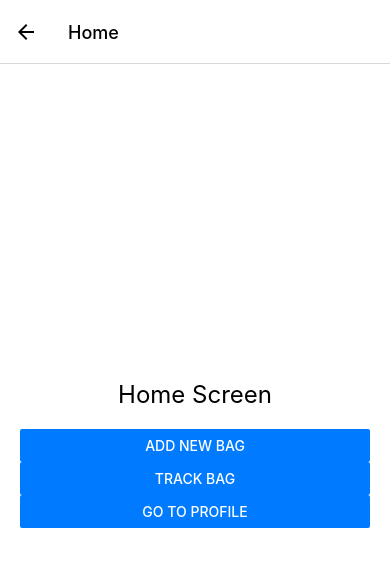
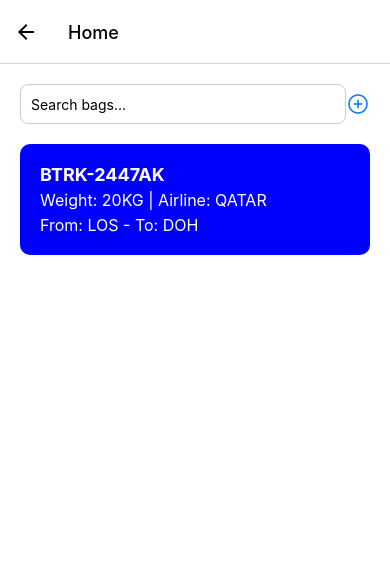
Before and after one commit to papingothegamer/bag-trak, a React Native app: screen /Home in a window 390 px wide. Shown: the top 566 px of the page. Built offline with nearby package versions, Linux system fonts and the light colour scheme.

Commit message:
new home screen

```diff
--- a/screens/AddBagScreen.js
+++ b/screens/AddBagScreen.js
@@ -1,7 +1,7 @@
 import React, { useState, useEffect } from 'react';
 import { View, Text, TextInput, Button, StyleSheet, Alert, Dimensions } from 'react-native';
 import { BarCodeScanner } from 'expo-barcode-scanner';
-import { useTheme } from '../components/ThemeContext'; // Import useTheme
+import { useTheme } from '../components/ThemeContext';
 
 const generateTrackingCode = (airportCode) => {
   const randomNumber = Math.floor(100000 + Math.random() * 900000); // Generates a 6-digit number
--- a/screens/HomeScreen.js
+++ b/screens/HomeScreen.js
@@ -1,28 +1,56 @@
-import React from 'react';
-import { View, Text, Button, StyleSheet } from 'react-native';
+import React, { useState } from 'react';
+import { View, TextInput, TouchableOpacity, StyleSheet } from 'react-native';
 import { useTheme } from '../components/ThemeContext'; // Import useTheme
+import LiveBagScreen from './LiveBagScreen'; // Import LiveBagScreen
+import { Ionicons } from '@expo/vector-icons'; // Importing Ionicons for the plus sign
 
 const HomeScreen = ({ navigation }) => {
   const { theme } = useTheme(); // Access theme
+  const isDarkMode = theme.dark;
+  const [bags, setBags] = useState([
+    {
+      id: 'BTRK-2447AK',
+      weight: '20KG',
+      airline: 'QATAR',
+      from: 'LOS',
+      to: 'DOH',
+      flightTime: '3h05min',
+    },
+    // Add more initial bag objects if needed or start with an empty array.
+  ]);
+
+  const stopTracking = (id) => {
+    const updatedBags = bags.filter(bag => bag.id !== id);
+    setBags(updatedBags);
+  };
+
+  const deleteBag = (id) => {
+    const updatedBags = bags.filter(bag => bag.id !== id);
+    setBags(updatedBags);
+  };
 
   return (
     <View style={[styles.container, { backgroundColor: theme.colors.background }]}>
-      <Text style={[styles.title, { color: theme.colors.text }]}>Home Screen</Text>
-      <Button
-        title="Add New Bag"
-        onPress={() => navigation.navigate('AddBag')}
-        color={theme.colors.primary}
-      />
-      <Button
-        title="Track Bag"
-        onPress={() => navigation.navigate('TrackBag')}
-        color={theme.colors.primary}
-      />
-      <Button
-        title="Go to Profile"
-        onPress={() => navigation.navigate('Profile')}
-        color={theme.colors.primary}
-      />
+      <View style={styles.header}>
+        <TextInput
+          placeholder="Search bags..."
+          style={[
+            styles.input,
+            { borderColor: isDarkMode ? '#333' : '#ccc', color: isDarkMode ? '#fff' : '#000' },
+          ]}
+        />
+        <TouchableOpacity onPress={() => navigation.navigate('AddBag')}>
+          <Ionicons name="add-circle-outline" size={24} color={theme.colors.primary} />
+        </TouchableOpacity>
+      </View>
+
+      {bags.length > 0 && (
+        <LiveBagScreen
+          bags={bags}
+          onStopTracking={stopTracking}
+          onDeleteBag={deleteBag}
+        />
+      )}
     </View>
   );
 };
@@ -30,13 +58,20 @@ const HomeScreen = ({ navigation }) => {
 const styles = StyleSheet.create({
   container: {
     flex: 1,
-    justifyContent: 'center',
     padding: 20,
   },
-  title: {
-    fontSize: 24,
+  header: {
+    flexDirection: 'row',
+    justifyContent: 'space-between',
+    alignItems: 'center',
     marginBottom: 20,
-    textAlign: 'center',
+  },
+  input: {
+    flex: 1,
+    height: 40,
+    borderWidth: 1,
+    paddingHorizontal: 10,
+    borderRadius: 8,
   },
 });
 
--- /dev/null
+++ b/screens/LiveBagScreen.js
@@ -0,0 +1,88 @@
+import React, { useState } from 'react';
+import { View, Text, TouchableOpacity, StyleSheet, FlatList, Alert, TextInput } from 'react-native';
+
+const LiveBagScreen = ({ bags, onStopTracking, onDeleteBag }) => {
+  const [expandedBagId, setExpandedBagId] = useState(null);
+
+  const toggleExpand = (id) => {
+    setExpandedBagId(expandedBagId === id ? null : id);
+  };
+
+  return (
+    <View style={styles.container}>
+      {bags.map(bag => (
+        <TouchableOpacity key={bag.id} onPress={() => toggleExpand(bag.id)} style={styles.bagCard}>
+          <Text style={styles.bagId}>{bag.id}</Text>
+          <Text style={styles.bagDetails}>Weight: {bag.weight} | Airline: {bag.airline}</Text>
+          <Text style={styles.bagDetails}>From: {bag.from} - To: {bag.to}</Text>
+
+          {expandedBagId === bag.id && (
+            <View style={styles.expandedDetails}>
+              <Text>Flight Time: {bag.flightTime}</Text>
+              <TouchableOpacity onPress={() => onStopTracking(bag.id)}>
+                <Text style={styles.stopTrackingText}>Stop Tracking</Text>
+              </TouchableOpacity>
+            </View>
+          )}
+        </TouchableOpacity>
+      ))}
+
+      {bags.length > 1 && (
+        <View style={styles.recentBagsSection}>
+          <Text style={styles.sectionTitle}>Recent Bags</Text>
+          <FlatList
+            data={bags.slice(1)}
+            renderItem={({ item }) => (
+              <TouchableOpacity onPress={() => toggleExpand(item.id)} style={styles.bagCard}>
+                <Text style={styles.bagId}>{item.id}</Text>
+                <Text style={styles.bagDetails}>Weight: {item.weight} | Airline: {item.airline}</Text>
+                <Text style={styles.bagDetails}>From: {item.from} - To: {item.to}</Text>
+
+                {expandedBagId === item.id && (
+                  <View style={styles.expandedDetails}>
+                    <TouchableOpacity onPress={() => onDeleteBag(item.id)}>
+                      <Text style={styles.deleteText}>Delete</Text>
+                    </TouchableOpacity>
+                  </View>
+                )}
+              </TouchableOpacity>
+            )}
+            keyExtractor={item => item.id}
+          />
+        </View>
+      )}
+    </View>
+  );
+};
+
+const styles = StyleSheet.create({
+  container: { flex: 1 },
+  bagCard: {
+    padding: 20,
+    borderRadius: 10,
+    backgroundColor: 'blue',
+    marginBottom: 15,
+  },
+  bagId: {
+    fontSize: 18,
+    color: 'white',
+    fontWeight: 'bold',
+  },
+  bagDetails: {
+    fontSize: 16,
+    color: 'white',
+    marginTop: 5,
+  },
+  expandedDetails: {
+    marginTop: 10,
+  },
+  stopTrackingText: {
+    marginTop: 10,
+    color: 'red',
+  },
+  recentBagsSection: { marginTop: 20 },
+  sectionTitle: { fontSize: 20, marginBottom: 10, fontWeight: 'bold' },
+  deleteText: { color: 'red', marginTop: 10 },
+});
+
+export default LiveBagScreen;
```
